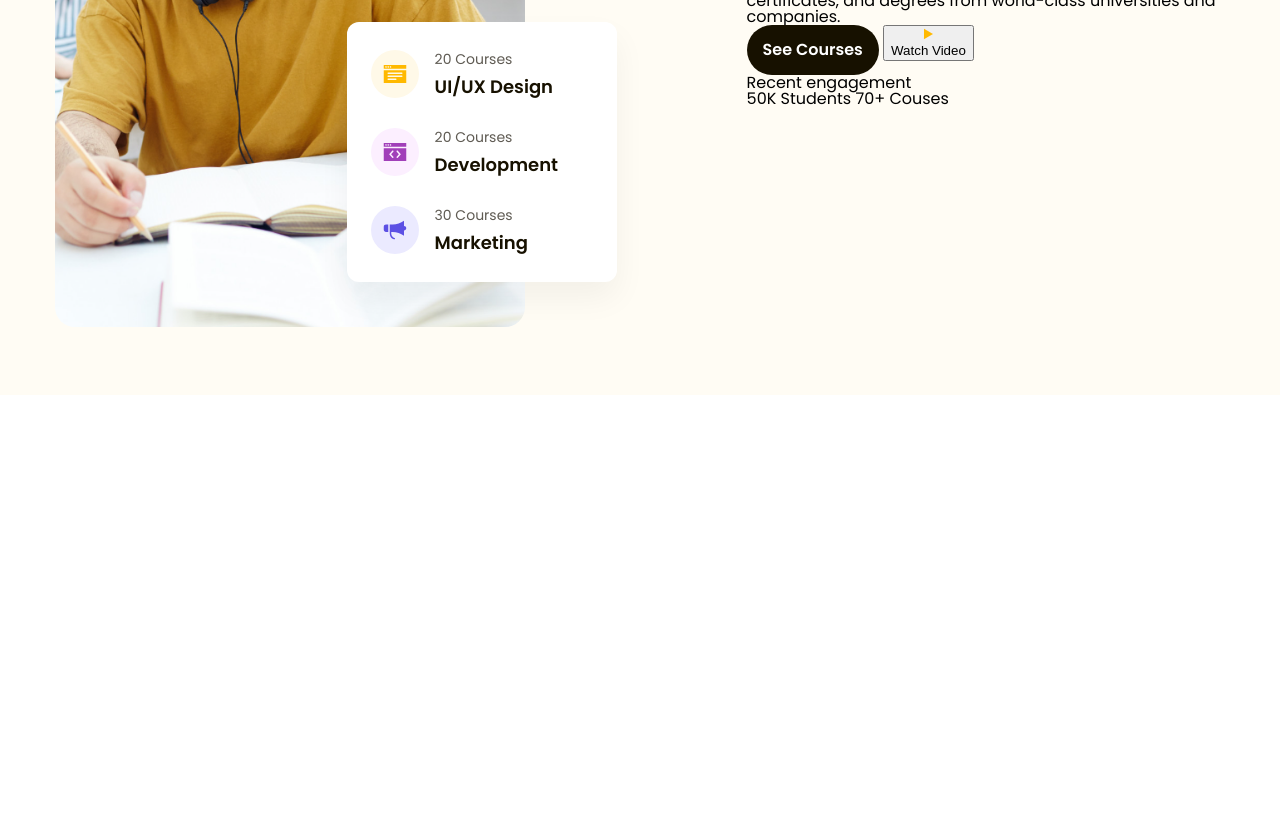
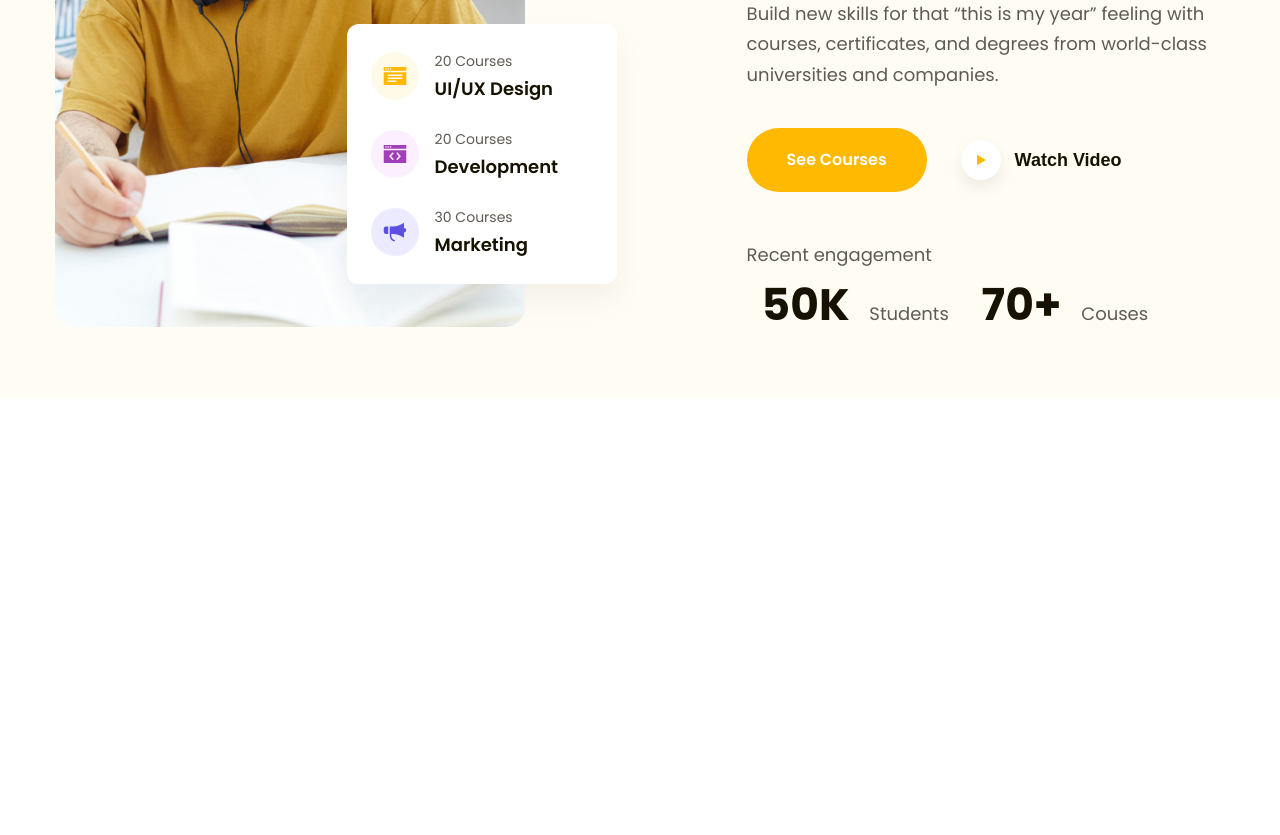
Before and after one commit to nghoang110/Figma-to-HTML, a plain HTML site: page index.html in a window 1280 px wide. Shown: the part 509-1344 px from the top of the page. Drawn offline with Linux system fonts and the light colour scheme.

Commit message:
commit 3nd

```diff
--- a/assets/css/style.css
+++ b/assets/css/style.css
@@ -3,6 +3,7 @@
 
   :root {
     --font-heading: "Sen";sans-serif;
+    --primary-color: #FFB900;
   }
 }
 html {
@@ -52,6 +53,7 @@ a {
 }
 
 .header.fixed {
+  z-index: 1;
   position: sticky;
   top: -28px;
 }
@@ -211,3 +213,83 @@ a {
   line-height: 1.17; /* 117.241% */
   letter-spacing: -1.16px;
 }
+
+.hero .desc{
+  margin-top: 22px;
+  color: #5F5B53;
+
+font-size: 18px;
+
+
+line-height: 1.67; /* 166.667% */
+
+}
+
+.hero .cta-group{
+  margin-top: 38px;
+  display: flex;
+  align-items: center;
+
+}
+.hero-cta{
+  min-width: 180px;
+line-height: 64px;
+/* background-color: var(--primary-color); */
+background-color:  #FFB900;
+
+}
+
+.hero .watch-video{
+  margin-left: 28px;
+  border: none;
+
+  /* màu trong suốt */
+  background: transparent;
+  display: flex;
+  align-items: center;
+  cursor: pointer;
+}
+
+.hero .watch-video .icon{
+  width: 40px;
+height: 40px;
+display: flex;
+align-items: center;
+justify-content: center;
+border-radius: 40px;
+background: #FFF;
+box-shadow: 0px 8px 16px 0px rgba(0, 0, 0, 0.07);
+}
+
+.hero .watch-video span{
+  margin-left: 14px;
+  color: #171100;
+
+font-size: 1.8rem;
+
+font-weight: 600;
+line-height: 1.67; /* 166.667% */
+}
+
+.hero .desc-recent{
+margin-top: 48px;
+}
+
+.hero .desc-student strong{
+margin: 15px;
+  color: #171100;
+font-family: var(--font-heading);
+font-size: 4.4rem;
+
+font-weight: 700;
+line-height: 1.23; /* 122.727% */
+}
+
+/* tác động vào thẻ con thứ 2 */
+.hero .desc-student strong:nth-child(2){
+  margin-left: 28px;
+}
+
+.hero .desc-student {
+  margin-top: 8px;
+}
--- a/index.html
+++ b/index.html
@@ -108,7 +108,7 @@
                 and companies.
               </p>
               <div class="cta-group">
-                <a href="#!" class="btn">See Courses</a>
+                <a href="#!" class="btn hero-cta">See Courses</a>
                 <button class="watch-video">
                   <div class="icon">
                     <img src="./assets/icon/play.svg" alt="" />
@@ -116,8 +116,8 @@
                   <span>Watch Video</span>
                 </button>
               </div>
-              <p class="desc">Recent engagement</p>
-              <p class="desc">
+              <p class="desc desc-recent">Recent engagement</p>
+              <p class="desc desc-student">
                 <strong>50K</strong> Students <strong>70+</strong> Couses
               </p>
             </div>
```
